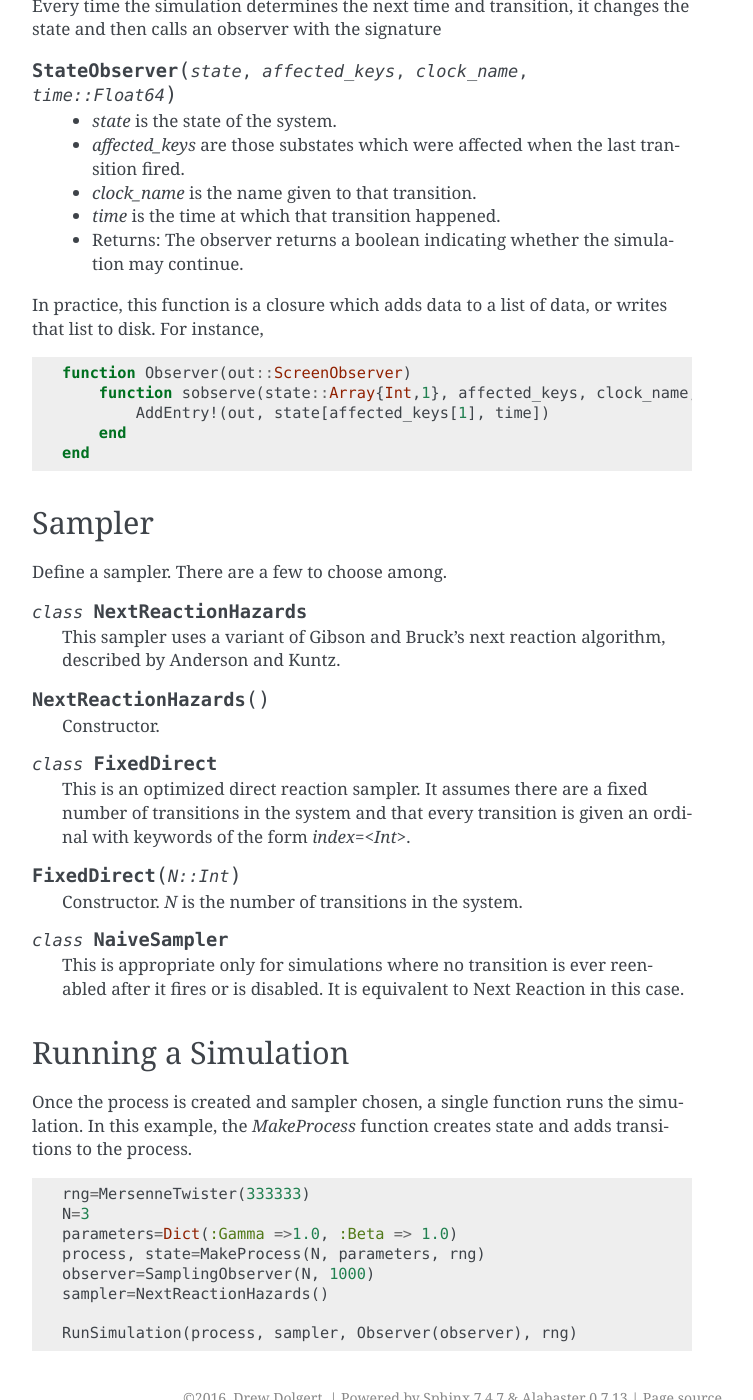
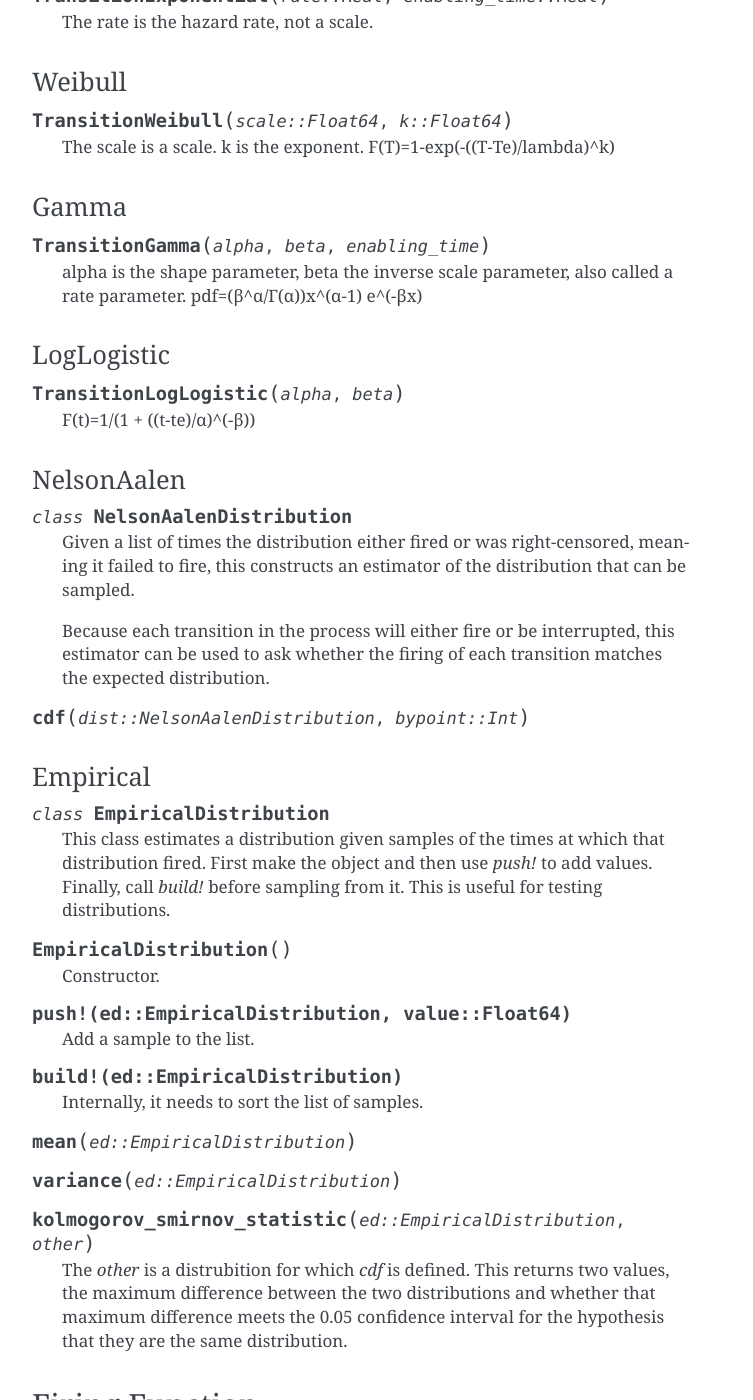
Before and after one commit to adolgert/CTDE.jl, a Sphinx documentation site: the page built from doc/source/programming.rst, in a window 1280 px wide and 1400 px high, scrolled down 4280 px. Shown: the whole window, without its empty margins (388-1141 px from the left). Built offline with Sphinx 7.4.7, drawn with Linux system fonts in a browser that asks for light colours; pages that are not in the unit, such as notebooks, are missing from menus; some of the changed text lies outside the part shown.

```diff
--- a/doc/source/programming.rst
+++ b/doc/source/programming.rst
@@ -117,7 +117,7 @@ Implementing an intensity is simpler, thanks to the helper methods.
         modified
     end
 
-In general, the intensity can depend on any state since it last fired or the start of the simulation. In practice, an intensity will examine the state to create parameters for the distribution.
+In general, the intensity can depend on any state since it last fired or the start of the simulation. In practice, an intensity will examine the state to create parameters for the distribution. The `WrappedDistribution` is a good example of the interface distributions support.
 
 Transition Distributions
 --------------------------
@@ -128,9 +128,15 @@ distributions in Julia's `Distributions` module.
 
     This **abstract** class is a base class for the continuous univariate distributions used by intensities.
 
+WrappedDistribution
+^^^^^^^^^^^^^^^^^^^^^^^^^
 .. class:: WrappedDistribution
 
    This class uses the available distributions in the `Distributions` package to meet the API needed by the simulation. It's likely less efficient and possibly numerically inaccurate for some distributions, but here goes. Its members are `relative_distribution` and `enabling_time`.
+
+.. function:: WrappedDistribution(dist::Distributions.ContinuousUnivariateDistribution, enabling_time::Float64)
+
+    The constructor. Pass in a distribution from the Distributions package.
 
 .. function:: Sample(distribution::WrappedDistribution, now::Float64,
         rng::MersenneTwister)
@@ -141,6 +147,88 @@ distributions in Julia's `Distributions` module.
 
     This integrates the hazard from time `t1` to time `t2` using
     `logccdf(dist, t1-te)-logccdf(dist, t2-te)` where `te` is the enabling time.
+
+.. function:: ImplicitHazardIntegral(dist::WrappedDistribution, cumulative_hazard::Float64, when::Float64)
+
+    This is the inverse of the hazard integral, so
+    `ImplicitHazardIntegral(dist, HazardIntegral(dist, t1, t2), t1)=t2`.
+
+.. function:: EnablingTime(dist::WrappedDistribution)
+
+   Return the enabling time. It's a common parameter of all of these distributions.
+
+.. function:: EnablingTime!(dist::WrappedDistribution, time::Float64)
+
+   Set the enabling time.
+
+.. function:: Parameters(dist::WrappedDistribution)
+
+    This returns the parameters for the distribution. The exact set depends on the underlying distribution.
+
+Exponential
+^^^^^^^^^^^^^^^^^
+
+.. function:: TransitionExponential(rate::Real, enabling_time::Real)
+
+   The rate is the hazard rate, not a scale.
+
+Weibull
+^^^^^^^^^^^^^^
+.. function:: TransitionWeibull(scale::Float64, k::Float64)
+
+    The scale is a scale. k is the exponent. F(T)=1-exp(-((T-Te)/lambda)^k)
+
+Gamma
+^^^^^^^^^^^^^^^^
+.. function:: TransitionGamma(alpha, beta, enabling_time)
+
+    alpha is the shape parameter, beta the inverse scale parameter, also called a rate parameter. pdf=(β^α/Γ(α))x^(α-1) e^(-βx)
+
+LogLogistic
+^^^^^^^^^^^^^^^^^^^^
+.. function:: TransitionLogLogistic(alpha, beta)
+
+   F(t)=1/(1 + ((t-te)/α)^(-β))
+
+NelsonAalen
+^^^^^^^^^^^^^^^^
+.. class:: NelsonAalenDistribution
+
+    Given a list of times the distribution either fired or was right-censored, meaning it failed to fire, this constructs an estimator of the distribution that can be sampled.
+
+    Because each transition in the process will either fire or be interrupted, this estimator can be used to ask whether the firing of each transition matches the expected distribution.
+
+.. function:: cdf(dist::NelsonAalenDistribution, bypoint::Int)
+
+Empirical
+^^^^^^^^^^^^^
+.. class:: EmpiricalDistribution
+
+    This class estimates a distribution given samples of the times at which that distribution fired. First make the object and then use `push!` to add values. Finally, call `build!` before sampling from it.
+    This is useful for testing distributions.
+
+.. function:: EmpiricalDistribution()
+
+    Constructor.
+
+.. function:: push!(ed::EmpiricalDistribution, value::Float64)
+
+   Add a sample to the list.
+
+.. function:: build!(ed::EmpiricalDistribution)
+
+   Internally, it needs to sort the list of samples.
+
+.. function:: mean(ed::EmpiricalDistribution)
+
+.. function:: variance(ed::EmpiricalDistribution)
+
+
+.. function:: kolmogorov_smirnov_statistic(ed::EmpiricalDistribution, other)
+
+    The `other` is a distrubition for which `cdf` is defined. This returns two values, the maximum difference between the two distributions and whether that maximum difference meets the 0.05 confidence interval for the hypothesis that they are the same distribution.
+
+
 
 Firing Function
 -----------------
```
Also changed, not shown: doc/source/background.rst (added, +333 -0 lines), doc/source/intro.rst (added, +107 -0 lines), doc/source/references.rst (added, +29 -0 lines), doc/source/images/Stocks_fitted_data.svg (added), doc/source/images/Stocks_hazard.svg (added), doc/source/images/piecewise_Z.svg (added), doc/source/images/stocks_person.svg (added), 3 other files.
